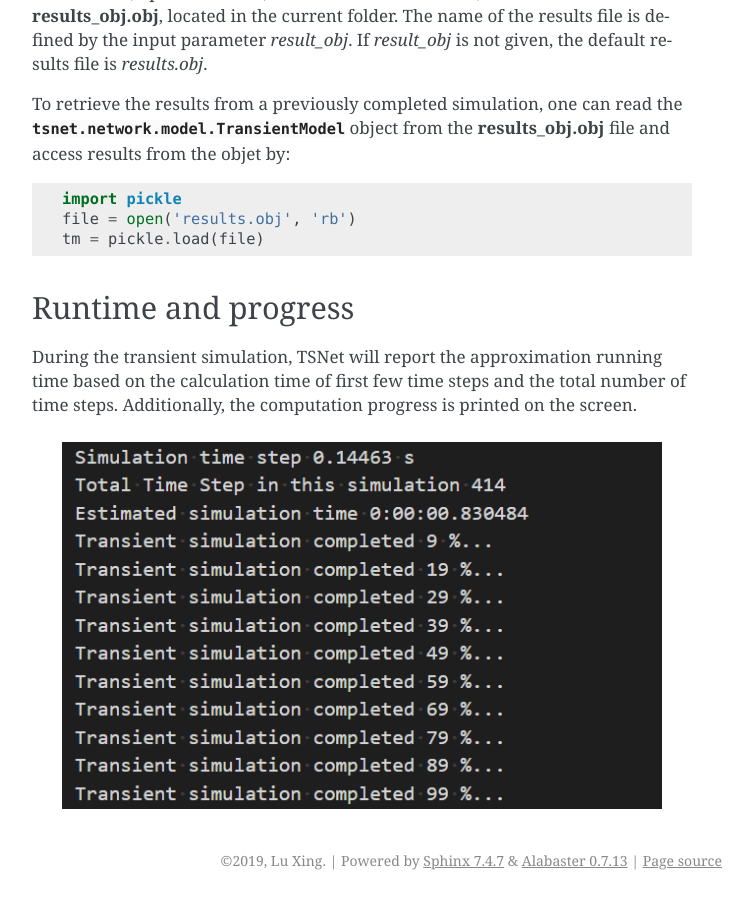
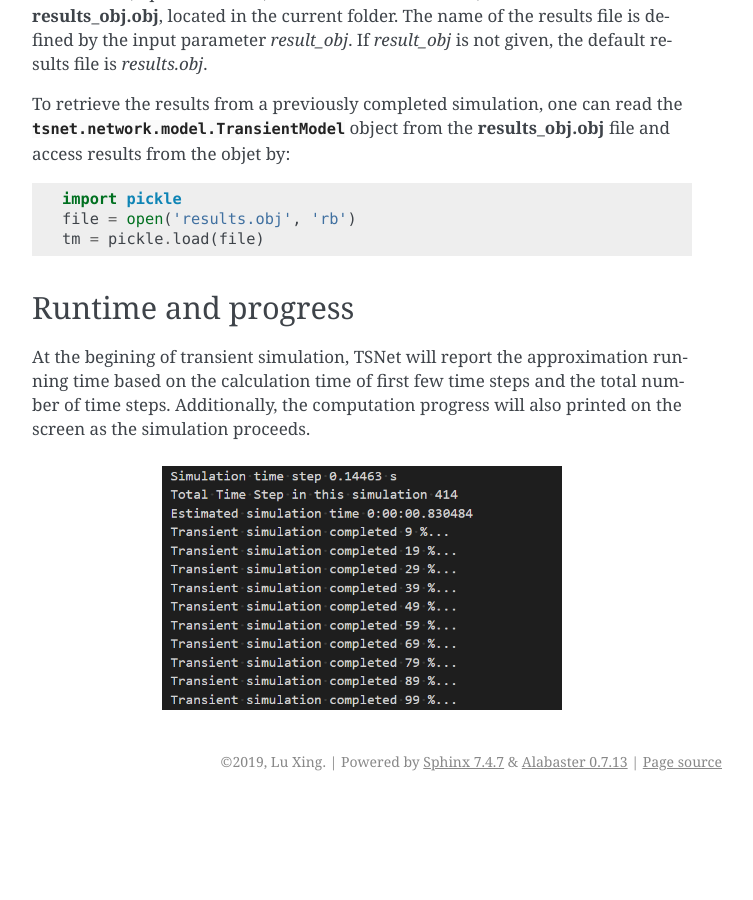
Before and after one commit to glorialulu/TSNet, a Sphinx documentation site: the page built from docs/results.rst, in a window 1280 px wide and 900 px high, scrolled down 1837 px. Shown: the whole window, without its empty margins (388-1141 px from the left). Built offline with Sphinx 7.4.7, drawn with Linux system fonts in a browser that asks for light colours; pages that are not in the unit, such as notebooks, are missing from menus; after the commit the page ends 2638 px from its top, so only the background shows below that.

Commit message:
docs updated

```diff
--- a/docs/results.rst
+++ b/docs/results.rst
@@ -101,11 +101,14 @@ from the **results_obj.obj** file and access results from the objet by:
 Runtime and progress
 ---------------------
 
-During the transient simulation, TSNet will report the approximation running time
-based on the calculation time of first few time steps and the total number of time steps.
-Additionally, the computation progress is printed on the screen.
+At the begining of transient simulation,
+TSNet will report the approximation running time
+based on the calculation time of first few time
+steps and the total number of time steps.
+Additionally, the computation progress will also printed on the screen
+as the simulation proceeds.
 
 .. _time:
 .. figure:: figures/time.PNG
-   :width: 600
+   :width: 400
    :alt: time
```
Also changed, not shown: docs/initial.rst (deleted, +0 -20 lines), docs/model.rst (deleted, +0 -40 lines), docs/transient.rst (+5 -7 lines).
